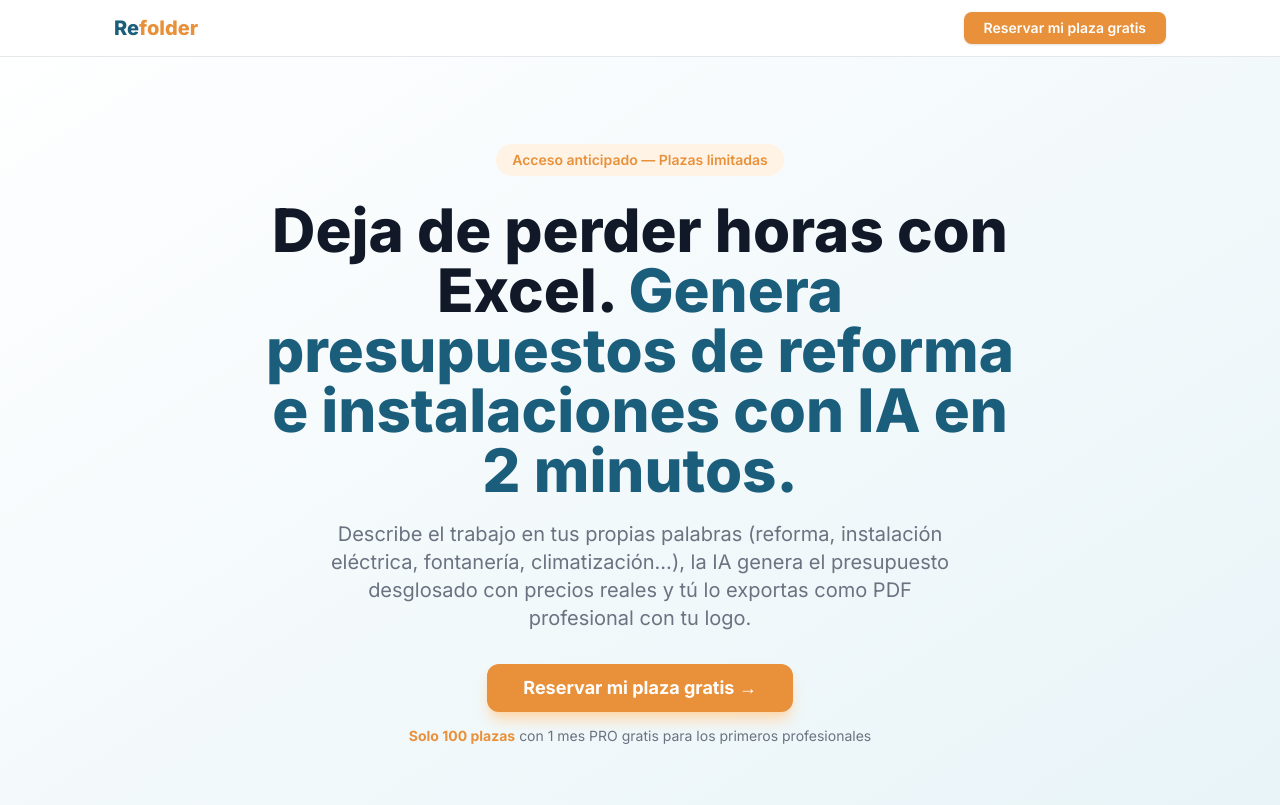
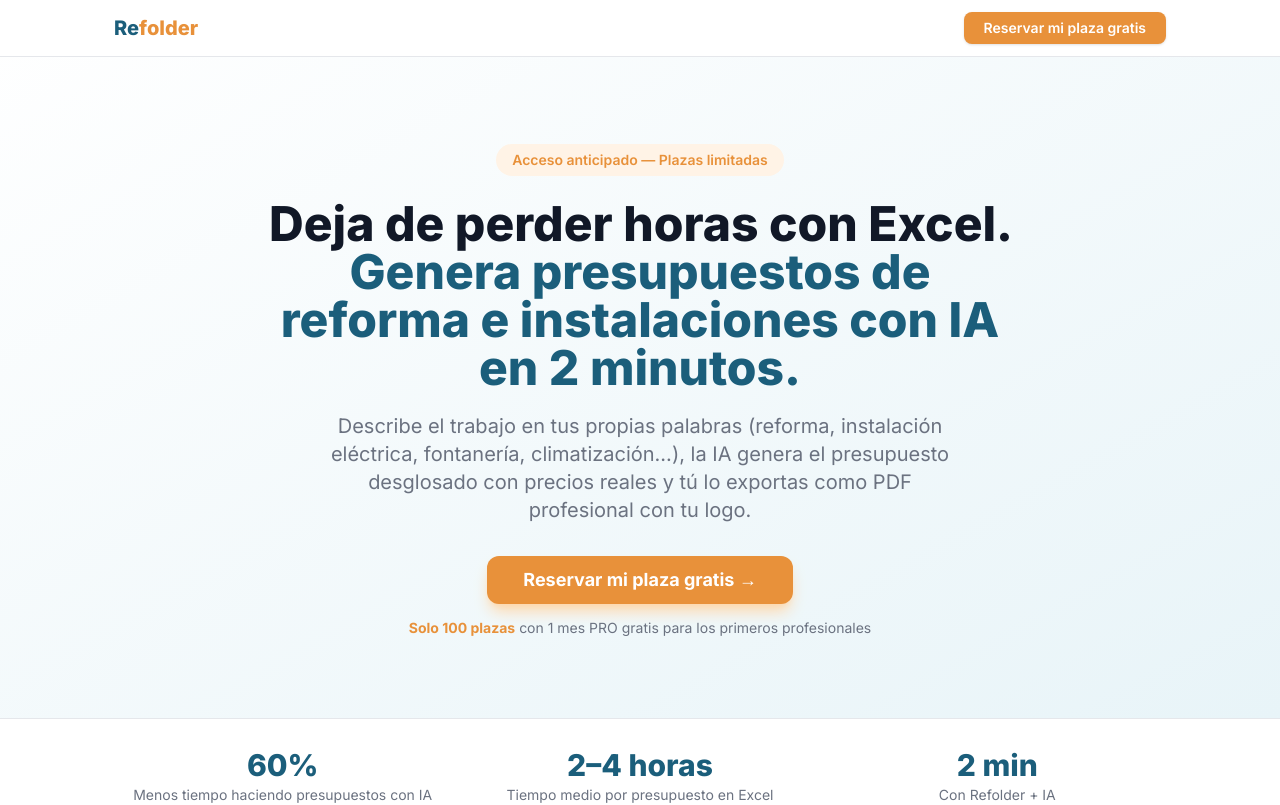
Before and after one commit to antoniogar11/refolder, a Next.js app: page / in a window 1280 px wide. Shown: the top 805 px of the page. Built offline with nearby package versions, Linux system fonts and the light colour scheme.

Commit message:
Reducir tamaño del título hero

```diff
--- a/app/page.tsx
+++ b/app/page.tsx
@@ -96,7 +96,7 @@ export default function Home() {
           <span className="inline-block bg-[#FFF3E6] text-[#E8913A] font-semibold text-sm px-4 py-1.5 rounded-full mb-6">
             Acceso anticipado &mdash; Plazas limitadas
           </span>
-          <h1 className="text-4xl md:text-5xl lg:text-6xl font-extrabold leading-tight max-w-[750px] mx-auto mb-5">
+          <h1 className="text-3xl md:text-4xl lg:text-5xl font-extrabold leading-tight max-w-[750px] mx-auto mb-5">
             Deja de perder horas con Excel.{" "}
             <span className="text-[#1B5E7B]">Genera presupuestos de reforma e instalaciones con IA en 2&nbsp;minutos.</span>
           </h1>
```
